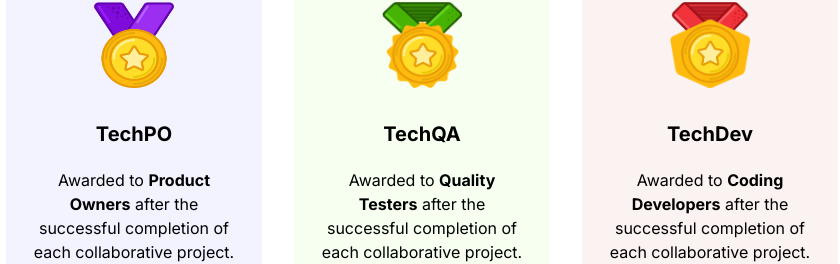
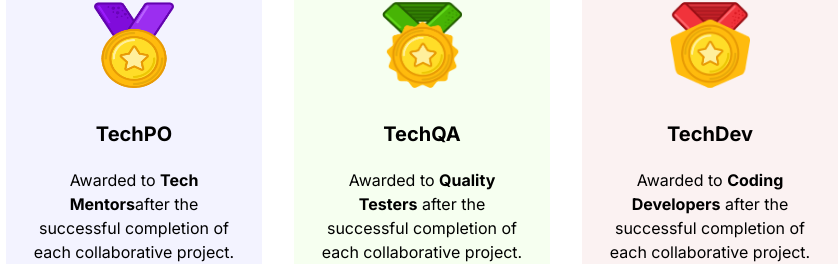
Before and after one commit to techtalentscity/techtalentscity.github.io, a React (Vite) app: page / in a window 1280 px wide. Shown: the part 4101-4365 px from the top of the page, without its empty margins (218-1058 px from the left). Built offline with nearby package versions, Linux system fonts and the light colour scheme.

Commit message:
Update TechBadges.jsx

```diff
--- a/src/Pages/Home/TechBadges.jsx
+++ b/src/Pages/Home/TechBadges.jsx
@@ -14,7 +14,7 @@ const badges = [
       title: 'TechPO',
       description: (
         <>
-          Awarded to <strong>Product Owners</strong> after the successful completion of each collaborative project.
+          Awarded to <strong>Tech Mentors</strong>after the successful completion of each collaborative project.
         </>
       ),
       bg: '#F3F3FF'
```
